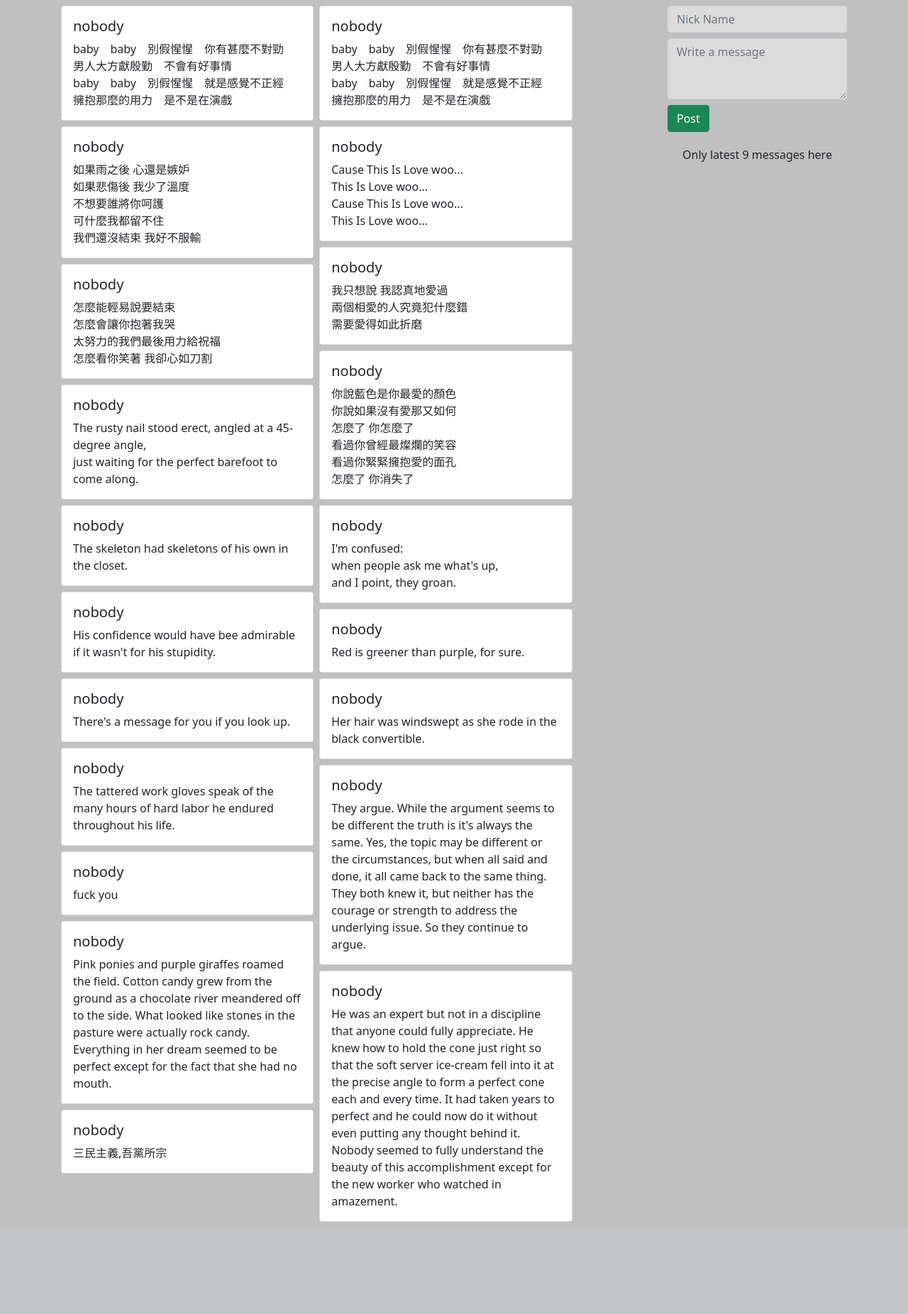
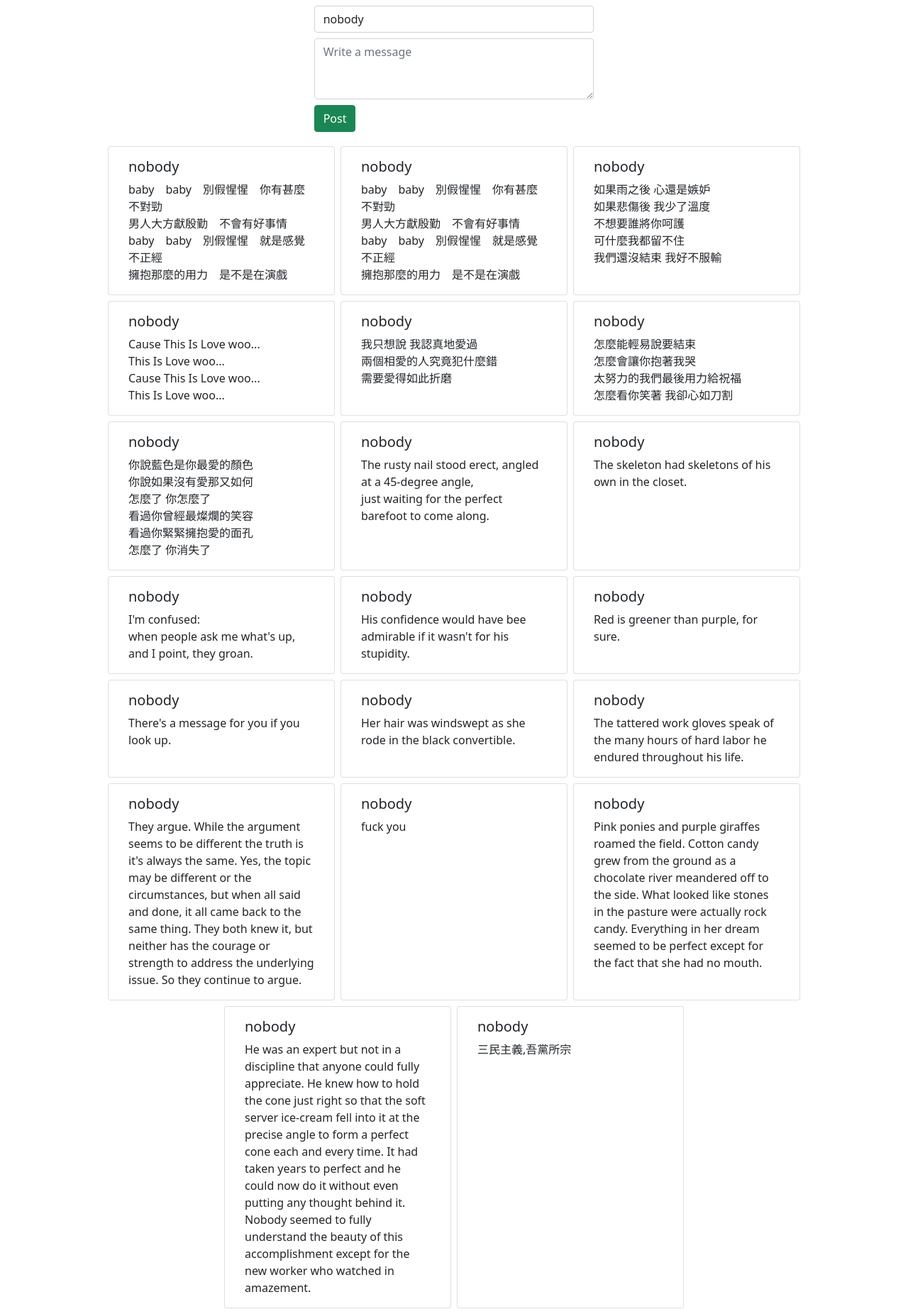
Before and after one commit to OGC-fever/side-projects, a Flask app: page /msg in a window 1280 px wide. Shown: the part 56-1908 px from the top of the page at 71% size. Before the commit the page ends 1778 px from the top, so only its background shows below. Run offline with Flask 2, Linux system fonts and the light colour scheme; data comes from the database, SQL or seed files in the repository; both versions use the stored data as it was after the commit; some libraries are stand-ins or nearby versions.

Commit message:
message acrd

```diff
--- a/spam calls/templates/about.html
+++ b/spam calls/templates/about.html
@@ -1,6 +1,6 @@
 {% extends "template.html" %}
 
-{% block main %}
+{% block body %}
 
 <div class="container">
     <label class="form-label">Welcome to SPAM Calls</label>
--- a/spam calls/templates/head.html
+++ b/spam calls/templates/head.html
@@ -6,16 +6,4 @@
 <link href="https://cdn.jsdelivr.net/npm/bootstrap@5.0.0-beta1/dist/css/bootstrap.min.css" rel="stylesheet"
     integrity="sha384-giJF6kkoqNQ00vy+HMDP7azOuL0xtbfIcaT9wjKHr8RbDVddVHyTfAAsrekwKmP1" crossorigin="anonymous">
 
-<script src="https://cdn.jsdelivr.net/npm/masonry-layout@4.2.2/dist/masonry.pkgd.min.js"
-    integrity="sha384-GNFwBvfVxBkLMJpYMOABq3c+d3KnQxudP/mGPkzpZSTYykLBNsZEnG2D9G/X/+7D" crossorigin="anonymous"
-    async></script>
-
-<!-- JavaScript Bundle with Popper -->
-<!-- <script src="https://cdn.jsdelivr.net/npm/bootstrap@5.0.0-beta1/dist/js/bootstrap.bundle.min.js"
-    integrity="sha384-ygbV9kiqUc6oa4msXn9868pTtWMgiQaeYH7/t7LECLbyPA2x65Kgf80OJFdroafW"
-    crossorigin="anonymous"></script> -->
-
-<!-- reCAPTCHA v3 -->
-<!-- <script src="https://www.google.com/recaptcha/api.js"></script> -->
-
-<link rel="stylesheet" href="{{ url_for('static', filename='custom.css') }}">
+<!-- <link rel="stylesheet" href="{{ url_for('static', filename='custom.css') }}"> -->
--- a/spam calls/templates/message.html
+++ b/spam calls/templates/message.html
@@ -1,6 +1,7 @@
 {% extends "template.html" %}
 
-{% block main %}
+{% block head %}
+
 <!-- reCAPTCHA v3 -->
 <script src="https://www.google.com/recaptcha/api.js"></script>
 <script>
@@ -8,17 +9,41 @@
         document.getElementById("validation").submit();
     }
 </script>
+{% endblock %}
 
-<div class="container">
-    <div class="row">
-        <div class="col" data-masonry='{"percentPosition": true }'>
+{% block body %}
 
+<div class="container-fluid">
+    <div class="justify-content-center row">
+        <form role="form" class="col-4" id="validation" method="POST">
+            <div class="form-group" action="{{ url_for('msg') }}">
+                <div class="mb-2 mx-1">
+                    <input name="name" type="text" class="mb-2 form-control form-group form-control" id="calls"
+                        value="nobody" required placeholder="Nick Name" maxlength="20" pattern="^[0-9A-Z.\sa-z]{1,20}$"
+                        required>
+                    <textarea id=calls name="msg" class="form-control form-group" rows="3" placeholder="Write a message"
+                        required></textarea>
+                </div>
+            </div>
+            <button data-action='submit' data-callback='formSubmit'
+                data-sitekey="6Lft2hsaAAAAAF2t9ldcHaKiaRAQbGOdhz7wuEPy" class="visually-hidden g-recaptcha">
+            </button>
+            <button type="submit" class="mx-1 mb-1 btn btn-success">Post</button>
+        </form>
+        <!-- <div>
+            <p class="text-center">
+                Only latest 9 messages here
+            </p>
+        </div> -->
+    </div>
+    <div class="justify-content-center row">
         {% if data == "" %}
         <p class="text-justify">No one leave a message yet.</p>
+        {% else %}
 
-            {% else %}
         {% for rec in data %}
-            <div class="card col-5 mb-2 mx-1">
+
+        <div class="card col-3 mb-2 mx-1">
             <div class="card-body">
                 <h5 class="card-title">{{ rec["name"] }}</h5>
                 <p class="card-text">
@@ -26,31 +51,11 @@
                 </p>
             </div>
         </div>
+
         {% endfor %}
         {% endif %}
+    </div>
 
 </div>
-        <div class="col-3">
-            <form role="form" id="validation" method="POST">
-                <div class="form-group" action="{{ url_for('msg') }}">
-                    <div class="mb-2 mx-1">
-                        <input name="name" type="text" class="mb-2 form-control form-group form-control" id="calls"
-                            required placeholder="Nick Name" maxlength="20" pattern="^[0-9A-Z.\sa-z]{1,20}$" required>
-                        <textarea id=calls name="msg" class="form-control form-group" rows="3"
-                            placeholder="Write a message" required></textarea>
-                    </div>
-                </div>
-                <button data-action='submit' data-callback='formSubmit'
-                    data-sitekey="6Lft2hsaAAAAAF2t9ldcHaKiaRAQbGOdhz7wuEPy" class="visually-hidden g-recaptcha">
-                </button>
-                <button type="submit" class="mx-1 mb-1 btn btn-success">Post</button>
-            </form>
-            <div>
-                <p class="text-center">
-                    Only latest 9 messages here
-                </p>
-            </div>
-        </div>
-    </div>
-</div>
+
 {% endblock %}
--- a/spam calls/templates/oops.html
+++ b/spam calls/templates/oops.html
@@ -1,16 +1,12 @@
 {% extends "template.html" %}
 
-{% block main %}
+{% block body %}
 
 <div class="container">
 
     <label class="form-label">Oops! Something went wrong.</label>
     <p class="text-justify">Please reload the page and try again.</p>
 
-    <!-- {% if msg: %}
-    <pre class="newline">{{ msg }}</pre>
-    {% endif %} -->
-
 </div>
 
 {% endblock %}
--- a/spam calls/templates/result.html
+++ b/spam calls/templates/result.html
@@ -1,6 +1,6 @@
 {% extends "template.html" %}
 
-{% block main %}
+{% block body %}
 
 <div class="container">
 
@@ -26,7 +26,7 @@
     {% if action == 'add'%}
     <div class="row mb-2">
         <div class="col-3">{{ data["phone"] }}</div>
-        <div class="col-4">{{ data["comments"] }}</div>
+        <div class="col-4">{{ data["comments"].replace("\n","<br>")|safe }}</div>
     </div>
     {% endif %}
 
--- a/spam calls/templates/template.html
+++ b/spam calls/templates/template.html
@@ -2,15 +2,21 @@
 
 <head>
     {% include "head.html" %}
+    {% block head %}
+    {% endblock %}
     <title>SPAM Calls</title>
 </head>
 
 <body>
-    <main>
-        {% include "nav.html" %}
-        <div class="m-2"></div>
-        {% block main %}{% endblock %}
-    </main>
+    <!-- <main> -->
+    {% include "nav.html" %}
+    <div class="mb-2"></div>
+
+    {% block body %}
+    <!-- {% include "nav.html" %} -->
+
+    {% endblock %}
+    <!-- </main> -->
 </body>
 
 </html>
```
Also changed, not shown: spam calls/templates/add.html (+9 -10 lines), spam calls/templates/query.html (+6 -11 lines), readme.md, spam calls/spam_calls.db. Lines whose indentation alone changed are shown as unchanged.
